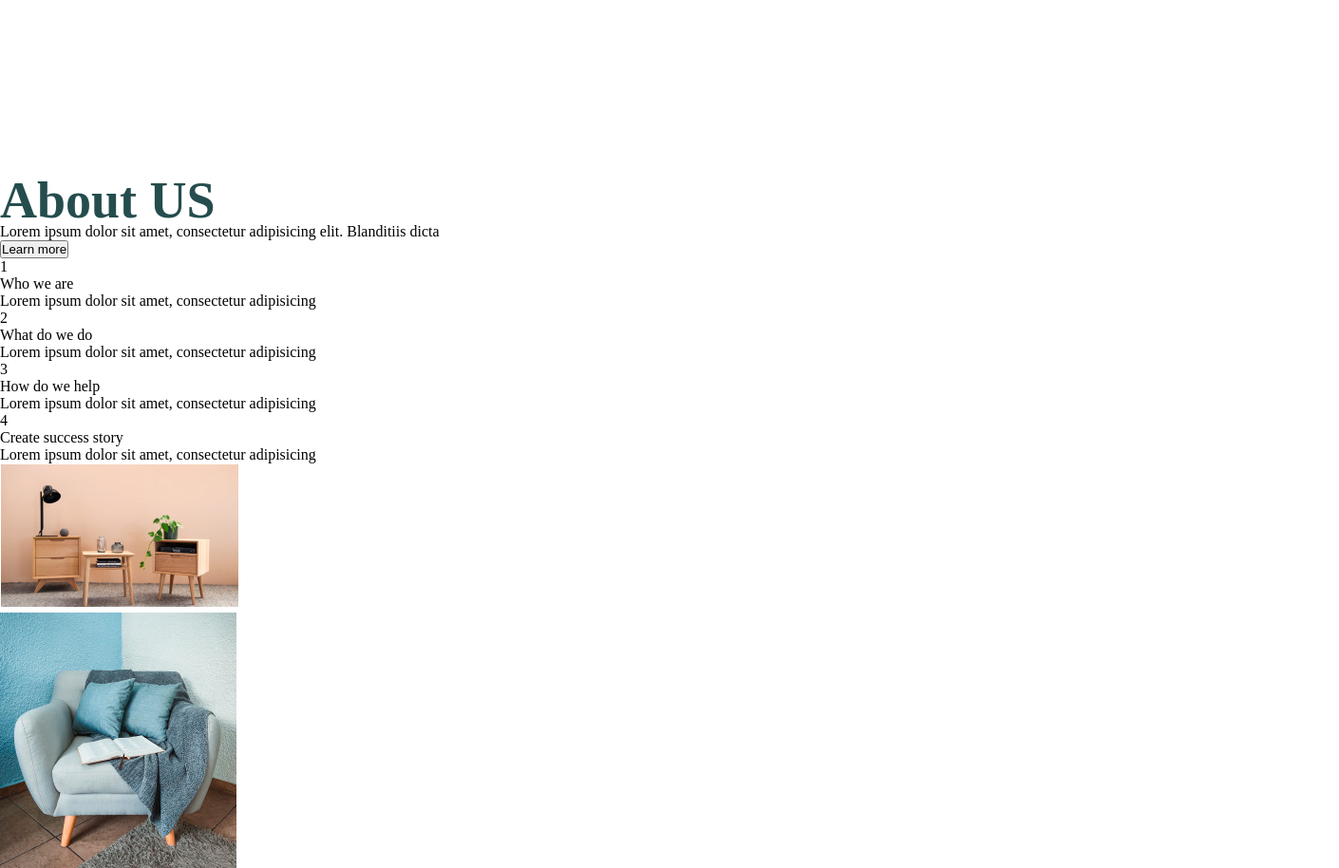
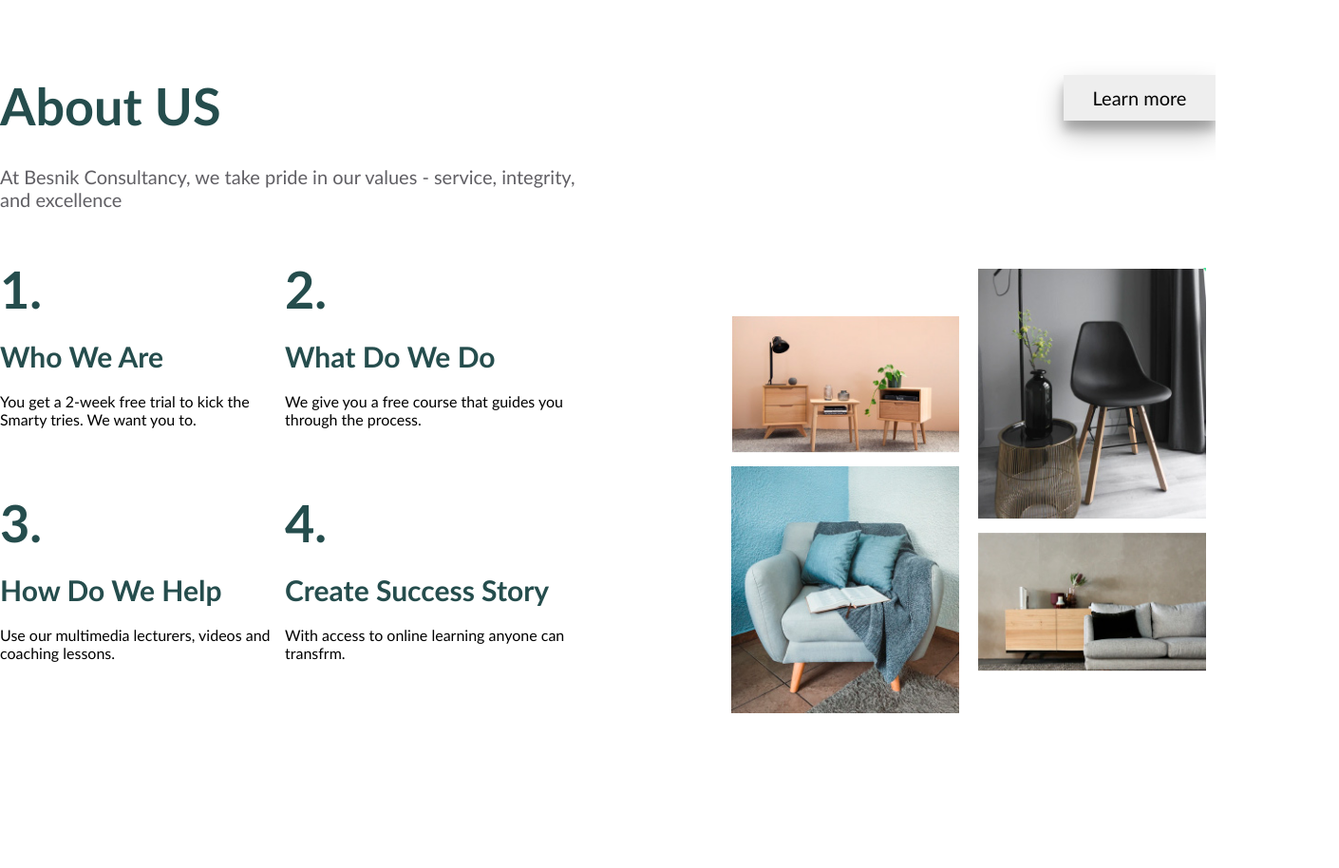
Before and after one commit to eugene-lophitsky/upload-page, a website built with Parcel: page index.html in a window 1280 px wide. Shown: the part 1560-2474 px from the top of the page at 95% size, 1410 px wide, since content can reach past the window. Built offline with nearby package versions, Linux system fonts and the light colour scheme.

Commit message:
добавлена секция about us

```diff
--- a/index.html
+++ b/index.html
@@ -8,7 +8,7 @@
   <meta name="viewport" content="width=device-width, initial-scale=1">
 
   <link rel="stylesheet" href="scss/main.scss">
-  <!--  <link rel="stylesheet" href="scss/main.scss">-->
+
 
 </head>
 <body>
@@ -66,7 +66,7 @@
   </div>
 </div>
 
-<div class="advantages">
+<div class="site-section">
   <div class="advantages-wrapper">
 
     <div class="deals hot-deals">
@@ -116,13 +116,13 @@
   </div>
 </div>
 
-<div class="about-us">
+<div class="site-section">
+
   <div class="about-us-header">
 
     <div class="about-us-text">
       <div class="big-green-title">About US</div>
-      <div class="subtitle">Lorem ipsum dolor sit amet, consectetur adipisicing elit. Blanditiis dicta
-      </div>
+      <div class="subtitle">At Besnik Consultancy, we take pride in our values - service, integrity, and excellence</div>
     </div>
 
     <div class="about-us-button">
@@ -130,41 +130,44 @@
     </div>
   </div>
 
-
   <div class="about-us-details">
 
     <div class="about-us-details-text">
       <div class="about-us-item">
-        <div class="about-us-number">1</div>
-        <div class="about-us-item-title">Who we are</div>
-        <div class="about-us-item-text">Lorem ipsum dolor sit amet, consectetur adipisicing</div>
+        <div class="big-green-title">1.</div>
+        <div class="small-green-title">Who we are</div>
+        <div class="about-us-item-text">You get a 2-week free trial to kick the Smarty tries. We want you to.</div>
       </div>
 
       <div class="about-us-item">
-        <div class="about-us-number">2</div>
-        <div class="about-us-item-title">What do we do</div>
-        <div class="about-us-item-text">Lorem ipsum dolor sit amet, consectetur adipisicing</div>
+        <div class="big-green-title">2.</div>
+        <div class="small-green-title">What do we do</div>
+        <div class="about-us-item-text">We give you a free course that guides you through the process.</div>
       </div>
 
       <div class="about-us-item">
-        <div class="about-us-number">3</div>
-        <div class="about-us-item-title">How do we help</div>
-        <div class="about-us-item-text">Lorem ipsum dolor sit amet, consectetur adipisicing</div>
+        <div class="big-green-title">3.</div>
+        <div class="small-green-title">How do we help</div>
+        <div class="about-us-item-text">Use our multimedia lecturers, videos and coaching lessons.</div>
       </div>
 
       <div class="about-us-item">
-        <div class="about-us-number">4</div>
-        <div class="about-us-item-title">Create success story</div>
-        <div class="about-us-item-text">Lorem ipsum dolor sit amet, consectetur adipisicing</div>
+        <div class="big-green-title">4.</div>
+        <div class="small-green-title">Create success story</div>
+        <div class="about-us-item-text">With access to online learning anyone can transfrm.</div>
       </div>
     </div>
 
 
     <div class="about-us-details-pictures">
-      <div class="about-us-img"><img src="img/about-1.jpg" alt=""></div>
+      <div class="about-us-img-wrap">
+      <div class="about-us-img "><img src="img/about-1.jpg" alt=""></div>
       <div class="about-us-img"><img src="img/about-2.jpg" alt=""></div>
+      </div>
+      <div class="about-us-img-wrap">
       <div class="about-us-img"><img src="img/about-3.jpg" alt=""></div>
       <div class="about-us-img"><img src="img/about-4.jpg" alt=""></div>
+      </div>
     </div>
 
 
--- a/scss/about-us.scss
+++ b/scss/about-us.scss
@@ -0,0 +1,55 @@
+.about-us-header {
+  display: flex;
+  justify-content: space-between;
+  margin-bottom: 50px;
+}
+
+.about-us-details {
+  display: flex;
+  justify-content: space-between;
+}
+
+.about-us-text {
+  display: flex;
+  justify-content: flex-start;
+  flex-direction: column;
+  flex: 1;
+  .subtitle {
+    font-size: 20px;
+    font-family: Calibri, sans-serif;
+    color: #605f64;
+    margin-top: 30px;
+  }
+}
+
+.about-us-button {
+  display: flex;
+  justify-content: flex-end;
+  flex: 1;
+}
+
+.about-us-item {
+  width: 300px;
+}
+
+.about-us-details-text {
+  display: flex;
+  flex-wrap: wrap;
+  flex: 1;
+}
+
+.about-us-details-pictures {
+  display: flex;
+  flex-wrap: wrap;
+  flex: 1;
+  justify-content: flex-end;
+}
+
+.about-us-img {
+  width: 240px;
+  margin: 10px;
+}
+
+.about-us-img-wrap:first-child {
+  margin-top: 50px;
+}
--- /dev/null
+++ b/scss/buttons.scss
@@ -0,0 +1,9 @@
+.button {
+  width: 160px;
+  height: 48px;
+  background-color: #eeeeee;
+  border: none;
+  font-size: 20px;
+  box-shadow: 0 14px 28px rgba(0,0,0,0.25),
+              0 10px 10px rgba(0,0,0,0.22);
+}
--- a/scss/main.scss
+++ b/scss/main.scss
@@ -1,5 +1,7 @@
 @import "typography";
 @import "colors";
+@import "about-us";
+@import "buttons";
 
 * {
   margin: 0;
@@ -54,7 +56,7 @@
 }
 
 .header-menu-item a:hover {
-  border-bottom-color:$black-color;
+  border-bottom-color: $black-color;
   border-bottom: solid 3px;
 }
 
@@ -73,7 +75,8 @@
   display: flex;
   flex-direction: column;
   position: relative;
-  top: 165px; left: 180px;
+  top: 165px;
+  left: 180px;
   backdrop-filter: blur(5px);
   background: rgba(255, 255, 255, 0.75);
   padding-left: 70px;
@@ -160,11 +163,10 @@
   padding-left: 5px;
 }
 
-.advantages {
+.site-section {
   display: flex;
   flex-direction: column;
-  align-items: center;
-  margin: 100px 0 183px 0;
+  margin: 100px auto 183px auto;
 }
 
 .advantages-wrapper {
@@ -186,3 +188,13 @@
 .cashback, .terms, .save-money {
   padding: 0 50px 0 50px;
 }
+
+@media screen and (min-width: 1280px) {
+  .site-section {
+    width: 1280px;
+  }
+}
+
+img {
+  width: 100%;
+}
--- a/scss/typography.scss
+++ b/scss/typography.scss
@@ -1,10 +1,21 @@
 @import "colors.scss";
 
+* {
+  font-family: Calibri, sans-serif;
+}
+
 .big-green-title {
-  max-height: 55px;
   font-size: 54px;
   font-weight: bold;
   color: $dark-green-color;
   display: flex;
   flex-direction: row;
 }
+
+.small-green-title {
+  font-size: 30px;
+  font-weight: bold;
+  color: $dark-green-color;
+  margin: 20px 0;
+  text-transform: capitalize;
+}
```
